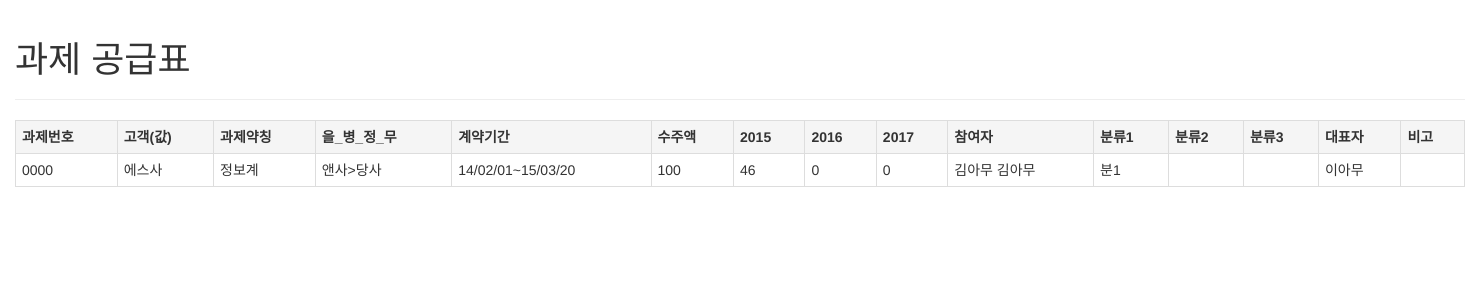
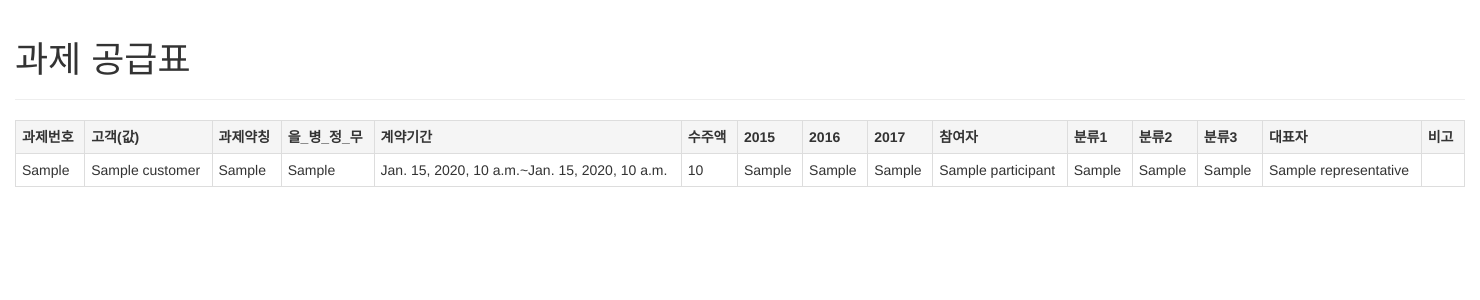
Before and after one commit to DomainDriven/LCB-System, a Django app: template supply/templates/supply.html in a window 1480 px wide. Shown: the top 300 px of the page. Run offline with Django 3.2, Linux system fonts and the light colour scheme; the template is opened without the code that fills it: most values are stand-ins (such as "Sample title", 1, 10 or a date in 2020); some libraries are stand-ins or nearby versions.

Commit message:
view와 template 연계

```diff
--- a/supply/templates/supply.html
+++ b/supply/templates/supply.html
@@ -40,20 +40,20 @@
 
             var data = [
                 {
-                    "과제번호": "0000",
-                    "고객(값)": "에스사",
-                    "과제약칭": "정보계",
-                    "을_병_정_무": "앤사>당사",
-                    "계약기간": "14/02/01~15/03/20",
-                    "수주액": "100",
-                    "2015": "46",
-                    "2016": "0",
-                    "2017": "0",
-                    "참여자": "김아무 김아무",
-                    "분류1": "분1",
-                    "분류2": "",
-                    "분류3": "",
-                    "대표자": "이아무",
+                    "과제번호": "{{ project_supply.project_no }}",
+                    "고객(값)": "{{ project_supply.customer }}",
+                    "과제약칭": "{{ project_supply.project_abbreviations }}",
+                    "을_병_정_무": "{{ project_supply.fulfillment_companies|join:">" }}",
+                    "계약기간": "{{ project_supply.contract_start_date  }}~{{ project_supply.contract_end_date }}",
+                    "수주액": "{{ project_supply.amount_of_order }}",
+                    "2015": "{{ project_supply.sales_buy.2015 }}",
+                    "2016": "{{ project_supply.sales_buy.2016 }}",
+                    "2017": "{{ project_supply.sales_buy.2017 }}",
+                    "참여자": "{{ project_supply.participants|join:" " }}",
+                    "분류1": "{{ project_supply.categories.0 }}",
+                    "분류2": "{{ project_supply.categories.1 }}",
+                    "분류3": "{{ project_supply.categories.2 }}",
+                    "대표자": "{{ project_supply.representative }}",
                     "비고": ""
                 },
             ];
```
